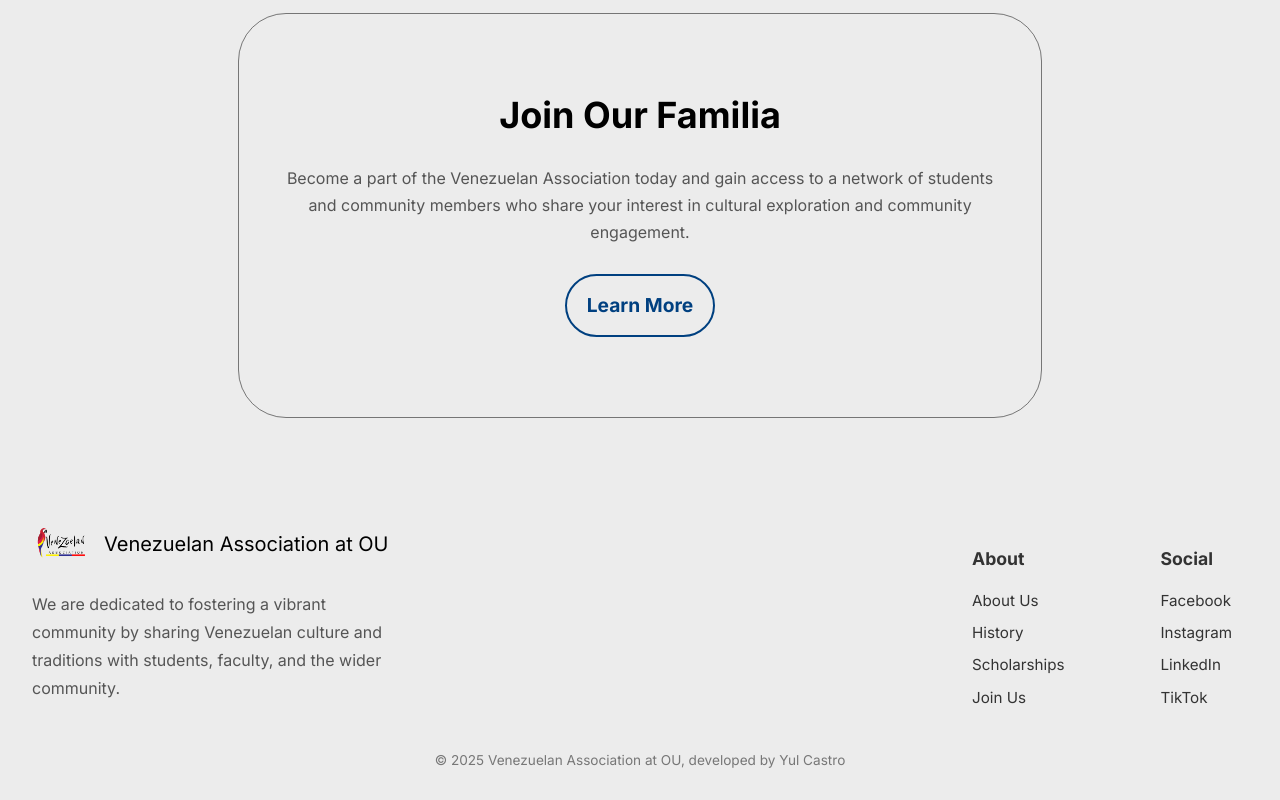
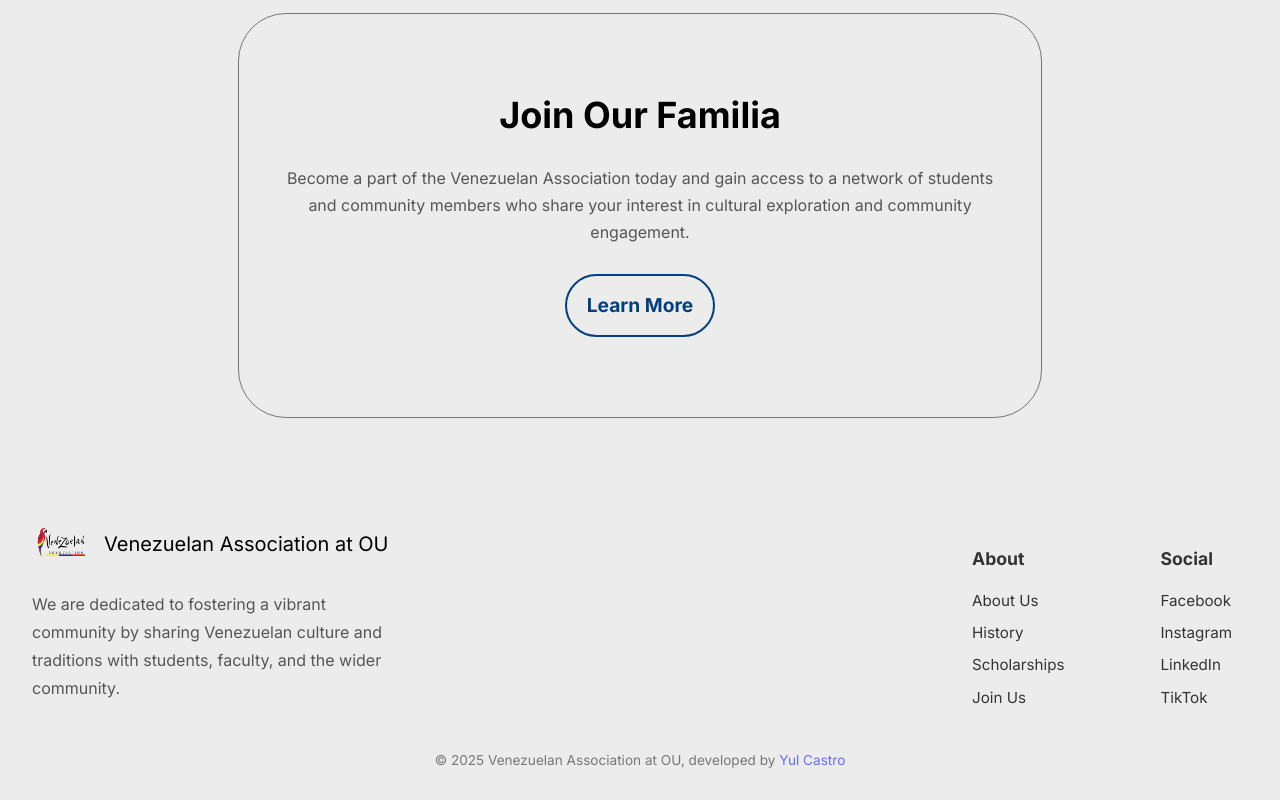
Before and after one commit to misowebs/va_website, a React (Vite) app: page / in a window 1280 px wide. Shown: the part 1807-2607 px from the top of the page. Built offline with nearby package versions, Linux system fonts and the light colour scheme.

Commit message:
Author portfolio link added

```diff
--- a/src/components/layout/footer/Footer.jsx
+++ b/src/components/layout/footer/Footer.jsx
@@ -8,7 +8,7 @@ function Footer() {
             <div className="footer-container">
                 <div className="footer-left">
                     <Link to="/" className="footer-logo">
-                        <img src="/images/logos/VA_Logo.png" alt="VA Logo"/>
+                        <img src="/images/logos/VA_Logo.png" alt="VA Logo" />
                         <span className="footer-title">{SITE_CONFIG.title}</span>
                     </Link>
                     <p className="footer-description">{SITE_CONFIG.description}</p>
@@ -33,7 +33,7 @@ function Footer() {
             </div>
 
             <div className="footer-bottom">
-                <p>© {new Date().getFullYear()} {SITE_CONFIG.title}, developed by Yul Castro</p>
+                <p>© {new Date().getFullYear()} {SITE_CONFIG.title}, developed by <a href="https://misowebs.com/YulCastro/" target="_blank" rel="noopener noreferrer">Yul Castro</a></p>
             </div>
         </footer>
     )
```
